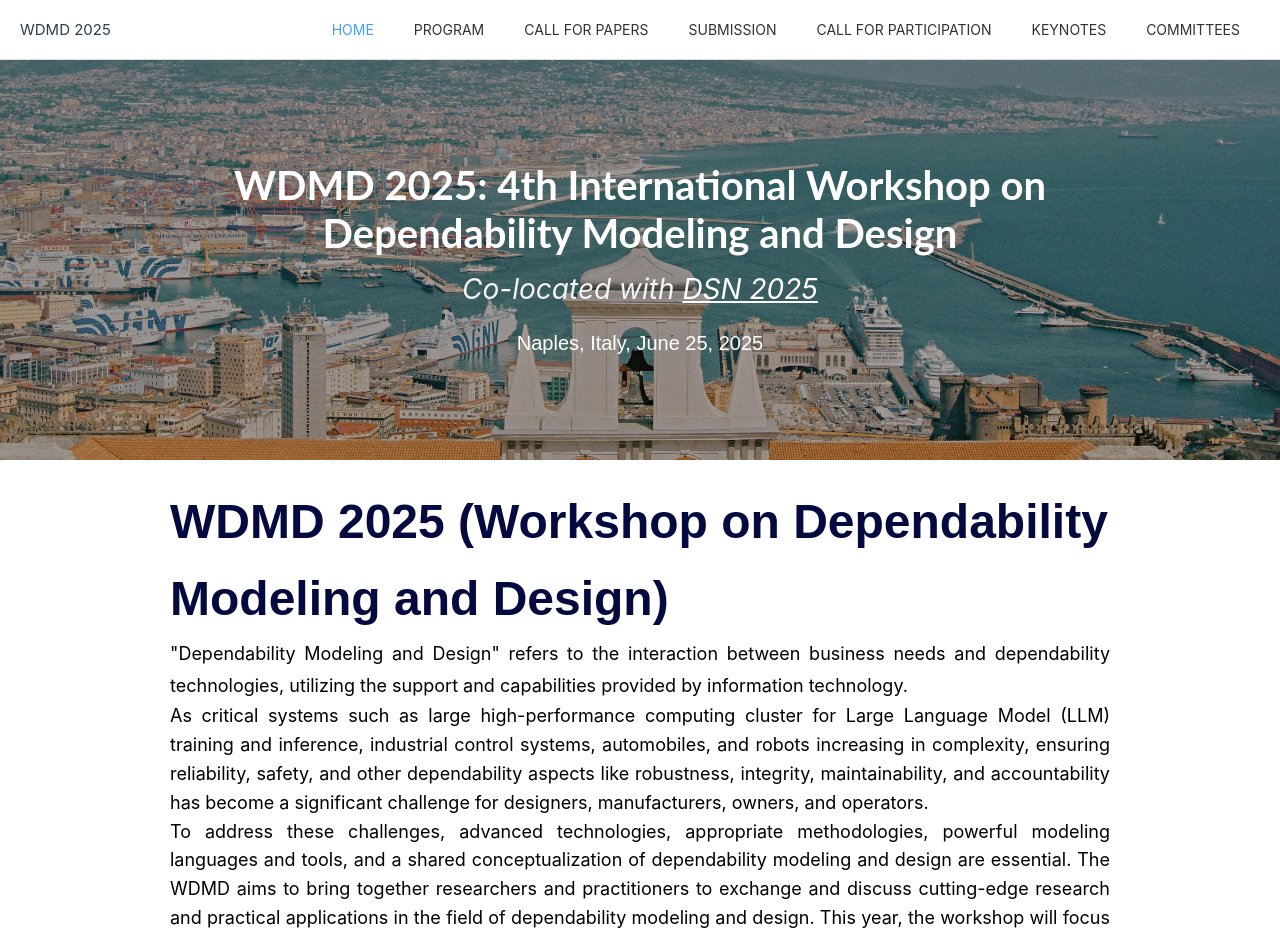
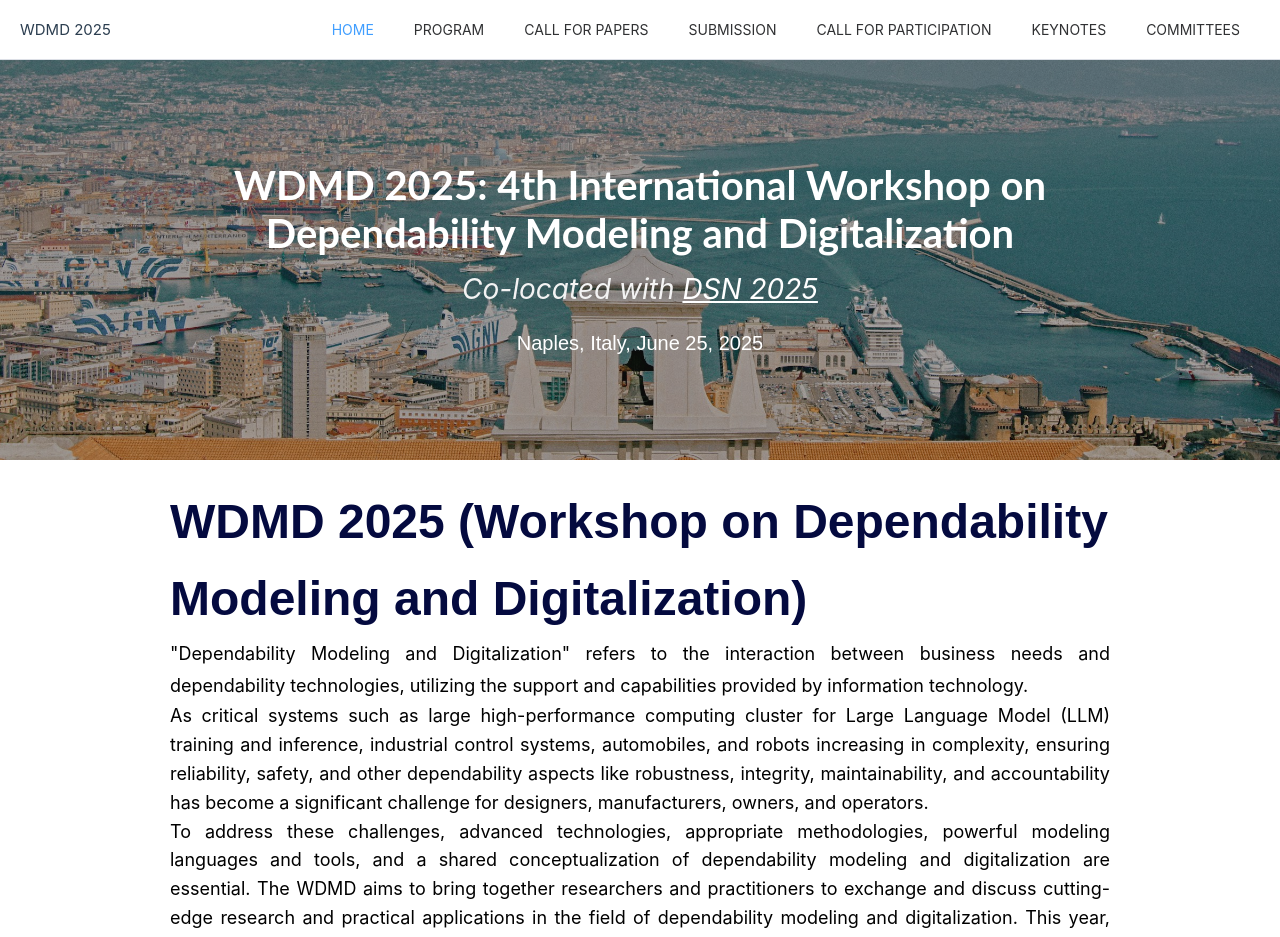
Before and after one commit to wdmd-main/wdmd-main.github.io, a Vue app: page /#/ in a window 1280 px wide. Shown: the top 937 px of the page. Built offline with nearby package versions, Linux system fonts and the light colour scheme.

Commit message:
feat: Design替换成Digitalization

```diff
--- a/index.html
+++ b/index.html
@@ -4,7 +4,7 @@
     <meta charset="UTF-8">
     <!-- <link rel="icon" href="/favicon.ico"> -->
     <meta name="viewport" content="width=device-width, initial-scale=1.0">
-    <meta name="keywords" content="WDMD, WDMD 2025, reliability, workshop, Workshop on Dependability Modeling and Design">
+    <meta name="keywords" content="WDMD, WDMD 2025, reliability, workshop, Workshop on Dependability Modeling and Digitalization">
     <title>WDMD 2025</title>
   </head>
   <body>
--- a/src/components/TheBanner.vue
+++ b/src/components/TheBanner.vue
@@ -3,7 +3,7 @@
     <div class="background"></div>
     <div class="text">
       <h2 class="title font-lato">WDMD 2025: 4th International Workshop on </h2>
-      <h2 class="title font-lato">Dependability Modeling and Design</h2>
+      <h2 class="title font-lato">Dependability Modeling and Digitalization</h2>
       <div class="subtitle">Co-located with <a href="https://dsn2025.github.io/index.html" target="_blank">DSN 2025</a></div>
       <div class="tip font-merri">Naples, Italy, June 25, 2025</div>
     </div>
--- a/src/views/HomeView.vue
+++ b/src/views/HomeView.vue
@@ -1,9 +1,9 @@
 <template>
   <div class="home">
-    <div class="title1 font-merri">WDMD 2025 (Workshop on Dependability Modeling and Design)</div>
-    <p class="pa pa-header p">"Dependability Modeling and Design" refers to the interaction between business needs and dependability technologies, utilizing the support and capabilities provided by information technology.</p>
+    <div class="title1 font-merri">WDMD 2025 (Workshop on Dependability Modeling and Digitalization)</div>
+    <p class="pa pa-header p">"Dependability Modeling and Digitalization" refers to the interaction between business needs and dependability technologies, utilizing the support and capabilities provided by information technology.</p>
     <p class="pa pa-content p">As critical systems such as large high-performance computing cluster for Large Language Model (LLM) training and inference, industrial control systems, automobiles, and robots increasing in complexity, ensuring reliability, safety, and other dependability aspects like robustness, integrity, maintainability, and accountability has become a significant challenge for designers, manufacturers, owners, and operators.</p>
-    <p class="pa pa-content p">To address these challenges, advanced technologies, appropriate methodologies, powerful modeling languages and tools, and a shared conceptualization of dependability modeling and design are essential. The WDMD aims to bring together researchers and practitioners to exchange and discuss cutting-edge research and practical applications in the field of dependability modeling and design. This year, the workshop will focus on several key topics: conceptual models for dependability, digitalization in dependability design, software dependability, reliability for large-scale computing systems, reliability and safety of autonomous driving.</p>
+    <p class="pa pa-content p">To address these challenges, advanced technologies, appropriate methodologies, powerful modeling languages and tools, and a shared conceptualization of dependability modeling and digitalization are essential. The WDMD aims to bring together researchers and practitioners to exchange and discuss cutting-edge research and practical applications in the field of dependability modeling and digitalization. This year, the workshop will focus on several key topics: conceptual models for dependability, digitalization in dependability design, software dependability, reliability for large-scale computing systems, reliability and safety of autonomous driving.</p>
 
     <div class="title2 section-title">Conceptual Models for Dependability</div>
     <p class="pa pa-header p">With technological advancements, the complexity of systems has increased, leading to more prominent dependability issues. The transition from closed to autonomous systems means that traditional dependability models are no longer applicable. We aim to develop new conceptual models for dependability considering human factors, specifications, implementations, environments, and requirements.</p>
--- a/src/views/PapersView.vue
+++ b/src/views/PapersView.vue
@@ -1,6 +1,6 @@
 <template>
   <div class="papers">
-    <p class="pa-header p">The WDMD 2025 workshop invites researches and practitioners to submit original research contributions on dependability modeling and design. All the accepted papers will be included in the IEEE Xplore Digital Library.</p>
+    <p class="pa-header p">The WDMD 2025 workshop invites researches and practitioners to submit original research contributions on dependability modeling and digitalization. All the accepted papers will be included in the IEEE Xplore Digital Library.</p>
 
     <div class="title2 section-title">Topics of Interest</div>
     <p class="pa-header p">Topics of the workshop include but are not limited to:</p>
```
